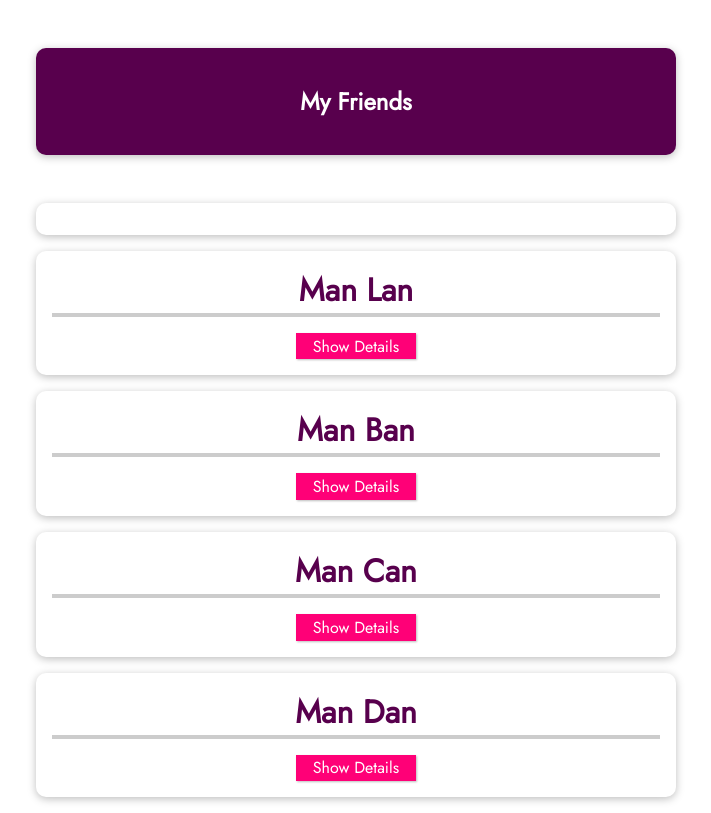
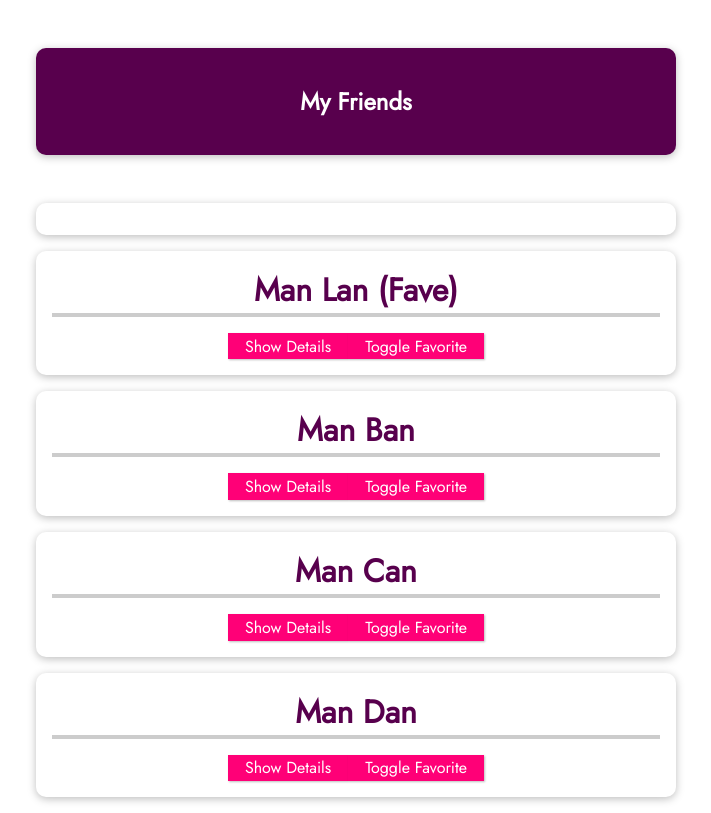
Before and after one commit to nnenna-syncpro/VueCourse, a Vue app: page / in a window 1280 px wide. Shown: the whole page, without its empty margins (284-995 px from the left). Built offline with nearby package versions, Linux system fonts and the light colour scheme.

Commit message:
Adding props validation

```diff
--- a/src/App.vue
+++ b/src/App.vue
@@ -5,8 +5,8 @@
         </header>
         <ul>
             <li></li>
-            <friend-contact name="Man Lan" phone-number='000 000 0000' email-address="m1@gmail.com"></friend-contact>
-            <friend-contact name="Man Ban" ></friend-contact>
+            <friend-contact name="Man Lan" phone-number='000 000 0000' email-address="m1@gmail.com" isFavorite="1"></friend-contact>
+            <friend-contact name="Man Ban" isFavorite="0" phone-number='000 000 1111' email-address="m2@gmail.com"></friend-contact>
             <friend-contact name="Man Can" phone-number='000 000 2222' email-address="m3@gmail.com"></friend-contact>
             <friend-contact name="Man Dan" phone-number='000 000 3333' email-address="m4@gmail.com"></friend-contact>
         </ul>
@@ -14,7 +14,7 @@
 </template>
 
 <!-- props should not be mutated. That means data passed from parent to child should only be changed in parent. Because Vue uses unidirectional flow-->
-
+<!-- you can still toggle fave without passing it as an attribute. -->
 <script>
 import FriendContact from './components/FriendContact.vue';
     //cannot export a const it has to be a default export
--- a/src/components/FriendContact.vue
+++ b/src/components/FriendContact.vue
@@ -1,7 +1,8 @@
 <template>
     <li>
-        <h2>{{ name }}</h2>
+        <h2>{{ name }} {{ friendIsFavorite === "1" ? "(Fave)" : ""}}</h2>
         <button @click="toggleDetails">{{detailsAreVisible ? "Hide" : "Show"}} Details</button>
+        <button @click="toggleFavorite">Toggle Favorite</button>
         <ul v-if="detailsAreVisible">
             <li><strong>Phone:</strong>{{ phoneNumber }}</li>
             <li><strong>Email:</strong>{{ emailAddress }}</li>
@@ -11,15 +12,39 @@
 
 <script>
     export default {
-        props: [
-            //Make vue aware of all the custom attributes we want to accept on this components
-            //use camel case for props because you can refer to it in other options using this. And hyphens in JS is invalid code/propertyname.I.e this.phone-number is invalid but this.phoneNumber is valid
-            //Moreover, vue automatically translates props written in camelcase to kebap/hyphenated attributes. i.e. phoneNumber in component becomes phone-number in attribute of App.vue
-            //props should NOT have the same names as data or computed properties
-            "name",
-            "phoneNumber",
-            "emailAddress"
-        ],
+        // props: [
+        //     //Make vue aware of all the custom attributes we want to accept on this components
+        //     //use camel case for props because you can refer to it in other options using this. And hyphens in JS is invalid code/propertyname.I.e this.phone-number is invalid but this.phoneNumber is valid
+        //     //Moreover, vue automatically translates props written in camelcase to kebap/hyphenated attributes. i.e. phoneNumber in component becomes phone-number in attribute of App.vue
+        //     //props should NOT have the same names as data or computed properties
+        //     "name",
+        //     "phoneNumber",
+        //     "emailAddress",
+        //     "isFavorite"
+        // ],
+        props: {
+            name: {
+                type: String,
+                required: true
+            },
+            phoneNumber: {
+                type: String,
+                required: true
+            },
+            emailAddress: {
+                type: String,
+                required: true
+            },
+            isFavorite: {
+                type: String,
+                required: false,
+                //default can be a complec function
+                default: "0",
+                validator: function (value) {
+                    return value === "1" || value === "0";
+                }
+            }
+        },
         data () {
             return {
                 detailsAreVisible: false,
@@ -28,13 +53,32 @@
                     name: "Man lan",
                     phone: '000 000 0000',
                     email: 'm@gmail.com'
-                }
-
+                },
+                //soln 2
+                friendIsFavorite: this.isFavorite
             }
         },
         methods: {
             toggleDetails() {
                 this.detailsAreVisible = !this.detailsAreVisible;
+            },
+            toggleFavorite(){
+                //this function would cause an error because you are trying to change the value that has been set in the parent from the child element. This is called mutation and goes against the unidirectional flow of data
+                // if (this.isFavorite === "1"){
+                //     this.isFavorite = '0';
+                // }else {
+                //     this.isFavorite = "1"
+                // }
+
+                //Solutions: 1) let the parent know you want to change data, then the parent would change it and pass the data back to the child
+                //2) take data recived from parent as initial value, change data and display it in the child, however, the data in the parent is not changed
+
+                //soln 2
+                if (this.friendIsFavorite === "1"){
+                    this.friendIsFavorite = '0';
+                }else {
+                    this.friendIsFavorite = "1"
+                }
             }
         }
     }
```
